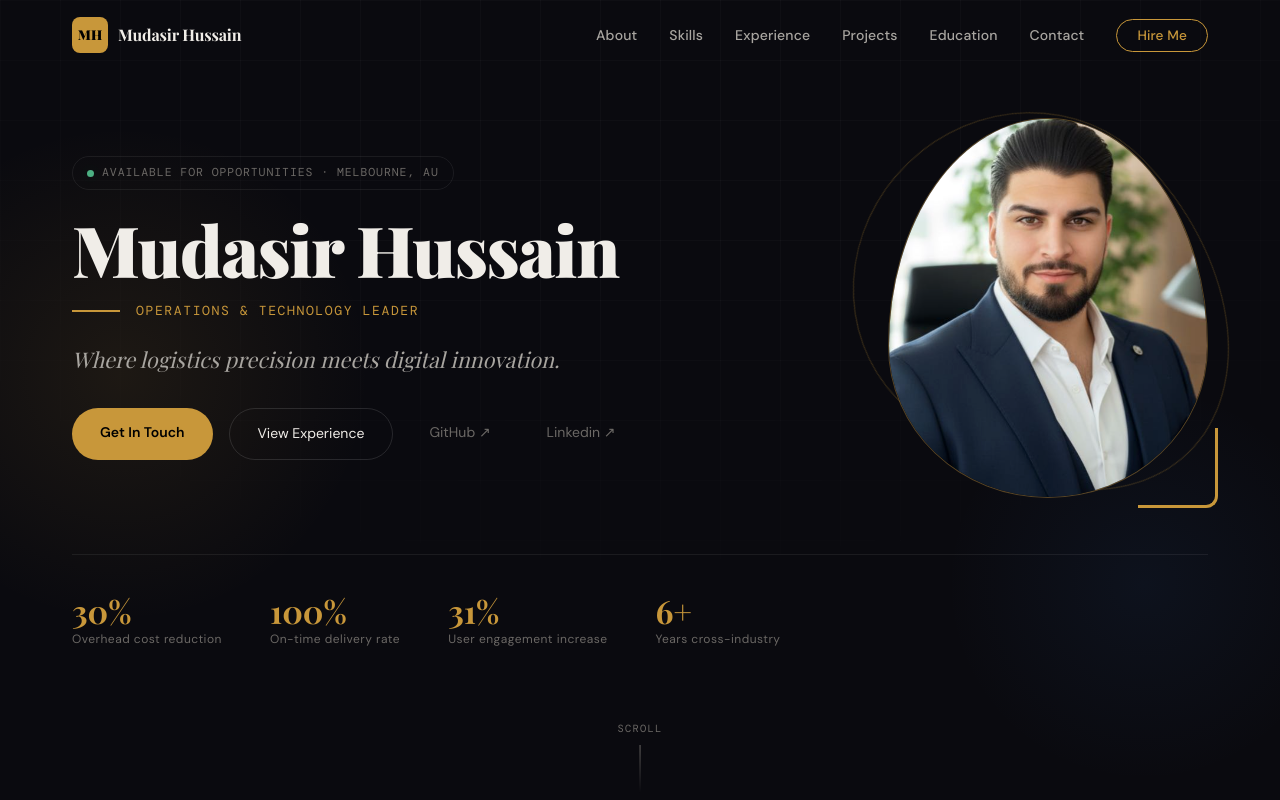
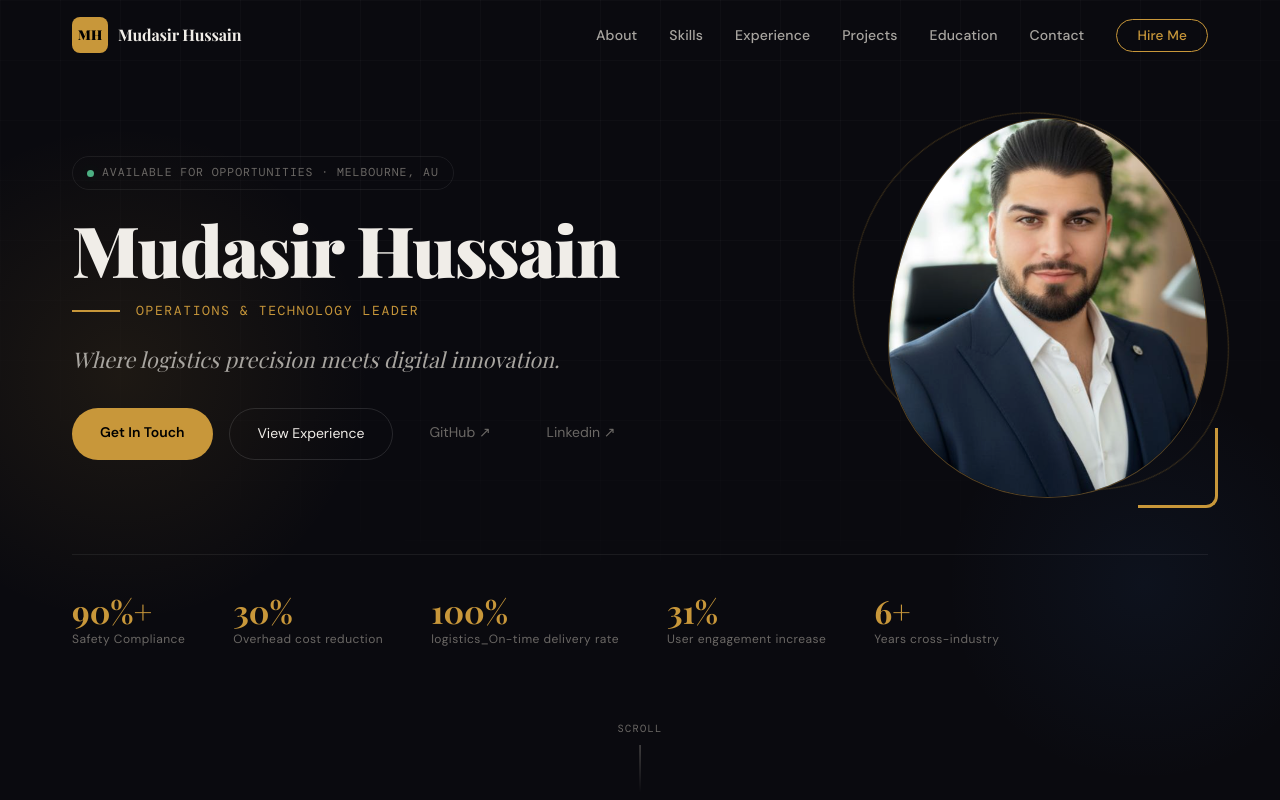
Before and after one commit to Mudasirrr/mudasir-portfolio, a React (Vite) app: page / in a window 1280 px wide. Shown: the top 800 px of the page. Built offline with nearby package versions, Linux system fonts and the light colour scheme.

Commit message:
update data

```diff
--- a/src/data.js
+++ b/src/data.js
@@ -13,8 +13,9 @@ export const personal = {
 };
 
 export const metrics = [
+  { value: "90%+", label: "Safety Compliance" },
   { value: "30%", label: "Overhead cost reduction" },
-  { value: "100%", label: "On-time delivery rate" },
+  { value: "100%", label: "logistics_On-time delivery rate" },
   { value: "31%", label: "User engagement increase" },
   { value: "6+", label: "Years cross-industry" },
 ];
@@ -112,14 +113,14 @@ export const education = [
     location: "Melbourne, Australia",
     period: "2024 – Mar 2026",
     status: "Graduated",
-    detail: "Specialisation in Cybersecurity and Leadership— network security, digital forensics, and information systems governance.",
+    detail: "Specialisation in Cybersecurity and Leadership — network security, digital forensics, and information systems governance.",
   },
   {
     degree: "Bachelor of Software Engineering",
     institution: "COMSATS University Islamabad",
     location: "Pakistan",
     period: "2017 – 2021",
-    status: "Completed",
+    status: "Graduated",
     detail: "CGPA: 3.30 / 4.0 · Member: Visio Spark Programming Competition · Member: FIT Technology Conference",
   },
 ];
```
